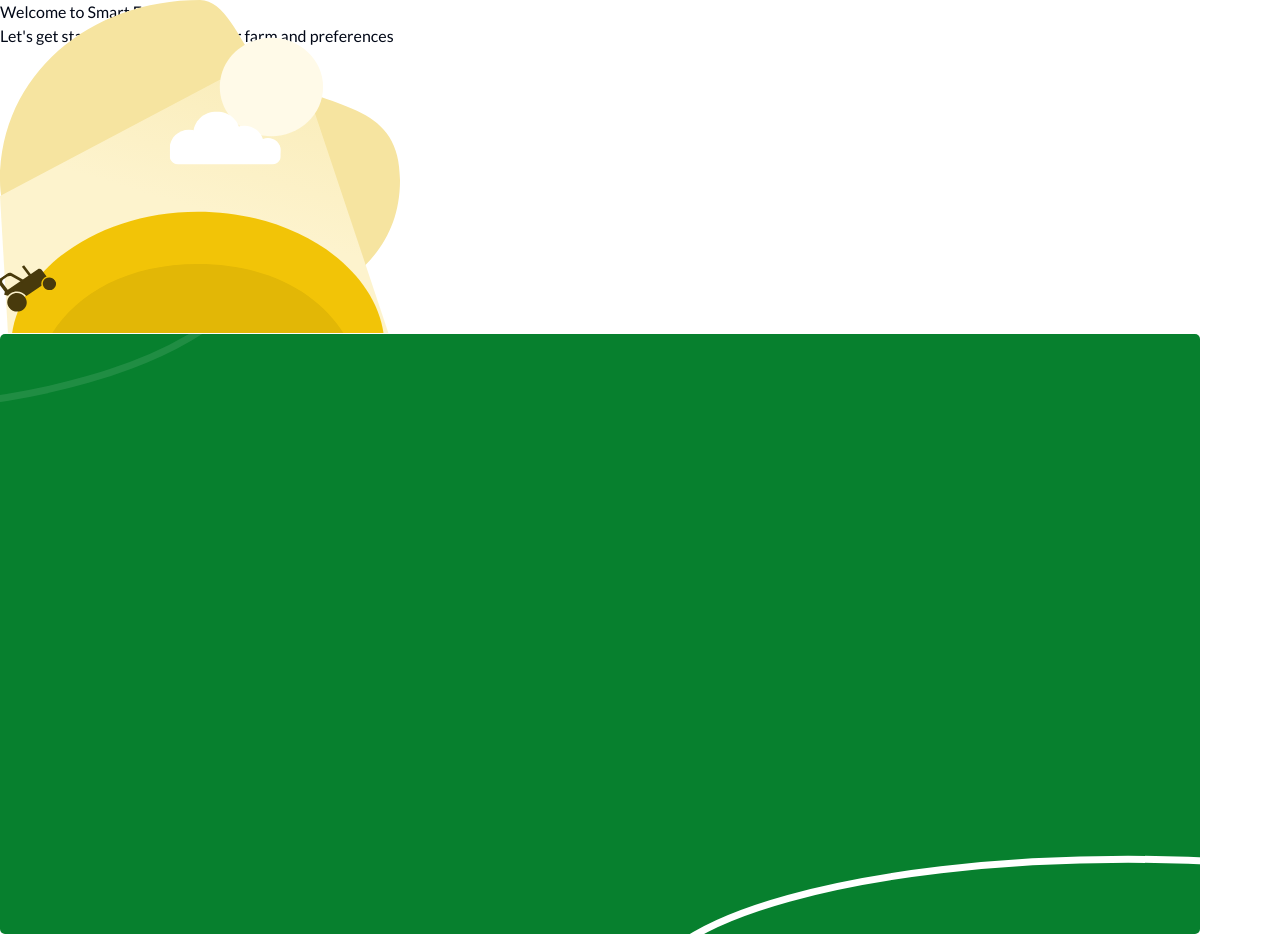
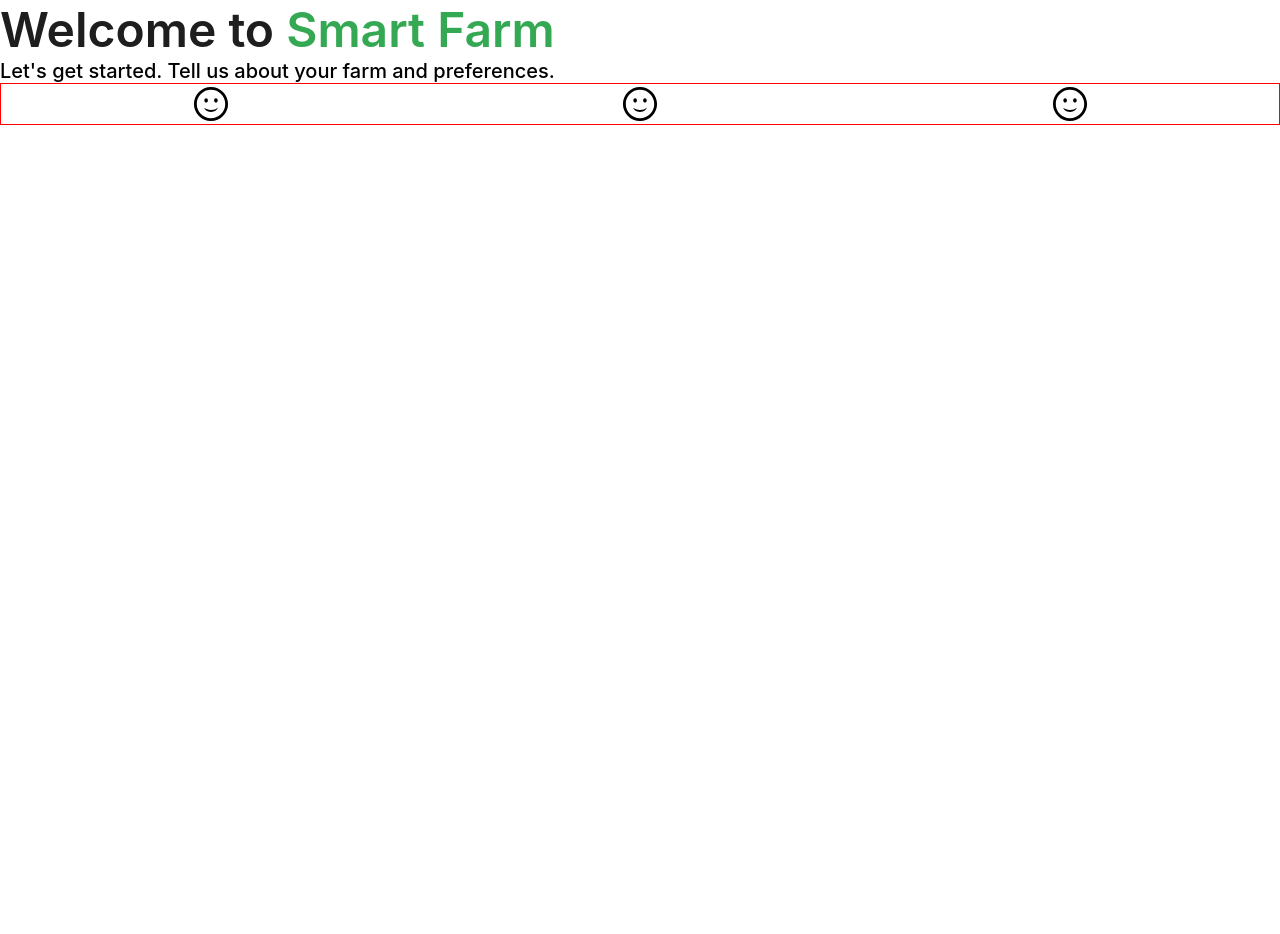
Before and after one commit to UchiG/Smart-Farm, a React (Vite) app: page /welcome in a window 1280 px wide. After the commit the page ends 800 px from the top, so only its background shows below. Built offline with nearby package versions, Linux system fonts and the light colour scheme.

Commit message:
Welocomd Header

```diff
--- /dev/null
+++ b/src/components/WelcomeHeader.jsx
@@ -0,0 +1,22 @@
+
+export const WelcomeHeader = () => {
+    const styles = {
+        spanText : {
+            color: '#34A853'
+        }
+    }
+    return (
+        <div className="welcomeParent">
+            <div className="welcomeChild welcomeChild-1">
+            <h1 className="welcomeH1">Welcome to <span  style={styles.spanText}>Smart Farm</span></h1>
+            <p className="welcomeP">Let's get started. Tell us about your farm and preferences.</p>
+            </div>
+            <div className="welcomeChild welcomeChild-2">
+                <div className="iconItems icon1"></div>
+                <div className="iconItems icon2"></div>
+                <div className="iconItems icon3"></div>
+            </div>
+
+        </div>
+    );
+}
--- a/src/index.css
+++ b/src/index.css
@@ -543,3 +543,64 @@ code {
 
 .night-mode.weather-widget .weather-icon .drop-shape {
   background-color: #1e8cb4; }
+
+
+  .welcomeChild-1 .welcomeH1 {
+    color: #1E1E1E;
+
+    font-family: Inter;
+    font-size: 48px;
+    font-style: normal;
+    font-weight: 600;
+    line-height: normal;
+
+  }
+
+  .welcomeChild-1 .welcomeP {
+    color: #000;
+    font-family: Inter;
+    font-size: 20px;
+    font-style: normal;
+    font-weight: 500;
+    line-height: normal;
+    width: 600px;
+  }
+
+  .welcomeChild-2 {
+    border: 1px solid red;
+    display: flex;
+    justify-content:space-evenly;
+
+  }
+
+  .welcomeChild-2 .iconItems {
+    width: 24px;
+    height: 24px;
+    flex-shrink: 0;
+  }
+
+  .welcomeChild-2 .icon1 {
+    background-image: url(./assets/svg/smileyOneIcon.svg);
+    background-size: cover;
+    background-repeat: no-repeat;
+    background-position: center center;
+    padding: 20px;
+  }
+
+  .welcomeChild-2 .icon2 {
+    background-image: url(./assets/svg/smileyOneIcon.svg);
+    background-size: cover;
+    background-repeat: no-repeat;
+    background-position: center center;
+    padding: 20px;
+    margin-left: 200px;
+    margin-right: 200px;
+  }
+
+  .welcomeChild-2 .icon3 {
+    background-image: url(./assets/svg/smileyOneIcon.svg);
+    background-size: cover;
+    background-repeat: no-repeat;
+    background-position: center center;
+    padding: 20px;
+  }
--- a/src/pages/Welcome.jsx
+++ b/src/pages/Welcome.jsx
@@ -1,33 +1,12 @@
 // import SmileyOneIcon from '../assets/svg/smileyOneIcon.svg?react';
 // import SmileyTwoIcon from '../assets/svg/smileyTwoIcon.svg?react';
 // import SmileyThreeIcon from '../assets/svg/smileyThreeIcon.svg?react';
-import WelcomePicIcon from '../assets/svg/welcomePicIcon.svg?react';
-import FarmHorizonIcon from '../assets/svg/farmHorizonIcon.svg?react';
+import { WelcomeHeader } from "../components/WelcomeHeader";
 
 const Welcome = () => {
   return (
-    <div className="relative">
-      <h1 className="">Welcome to Smart Farm</h1>
-      <h4 className="">Let's get started. Tell us about your farm and preferences</h4>
-
-      <div className="flex">
-      <div>
-          {/* <SmileyOneIcon /> */}
-        </div>
-        <div>
-          {/* <SmileyTwoIcon /> */}
-        </div>
-        <div>
-          {/* <SmileyThreeIcon /> */}
-        </div>
-      </div>
-
-      <div className="absolute top-0 left-0">
-        <FarmHorizonIcon className="z-10" />
-        <WelcomePicIcon className="z-1" />
-      </div>
-    </div>
-  )
+   <WelcomeHeader />
+  );
 }
 
 export default Welcome;
--- a/vite.config.ts
+++ /dev/null
@@ -1,12 +0,0 @@
-import path from "path"
-import react from "@vitejs/plugin-react"
-import { defineConfig } from "vite"
-
-export default defineConfig({
-  plugins: [react()],
-  resolve: {
-    alias: {
-      "@": path.resolve(__dirname, "./src"),
-    },
-  },
-})
```
Also changed, not shown: tsconfig.json (deleted, +0 -16 lines), src/assets/images/happyyes.png (added), src/css/WelcomeHeaderStyle.css (added), 1 other file (tests, documents, lock files or other folders).
